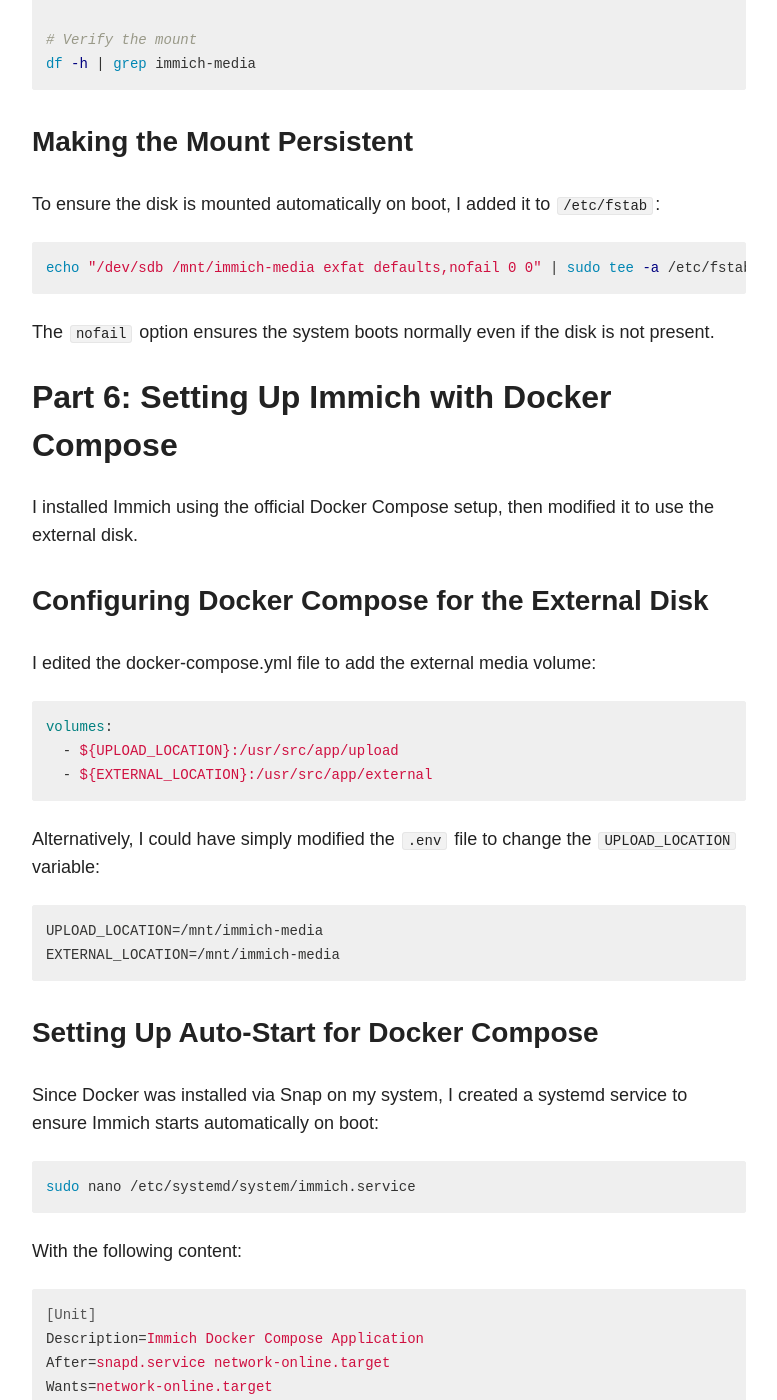
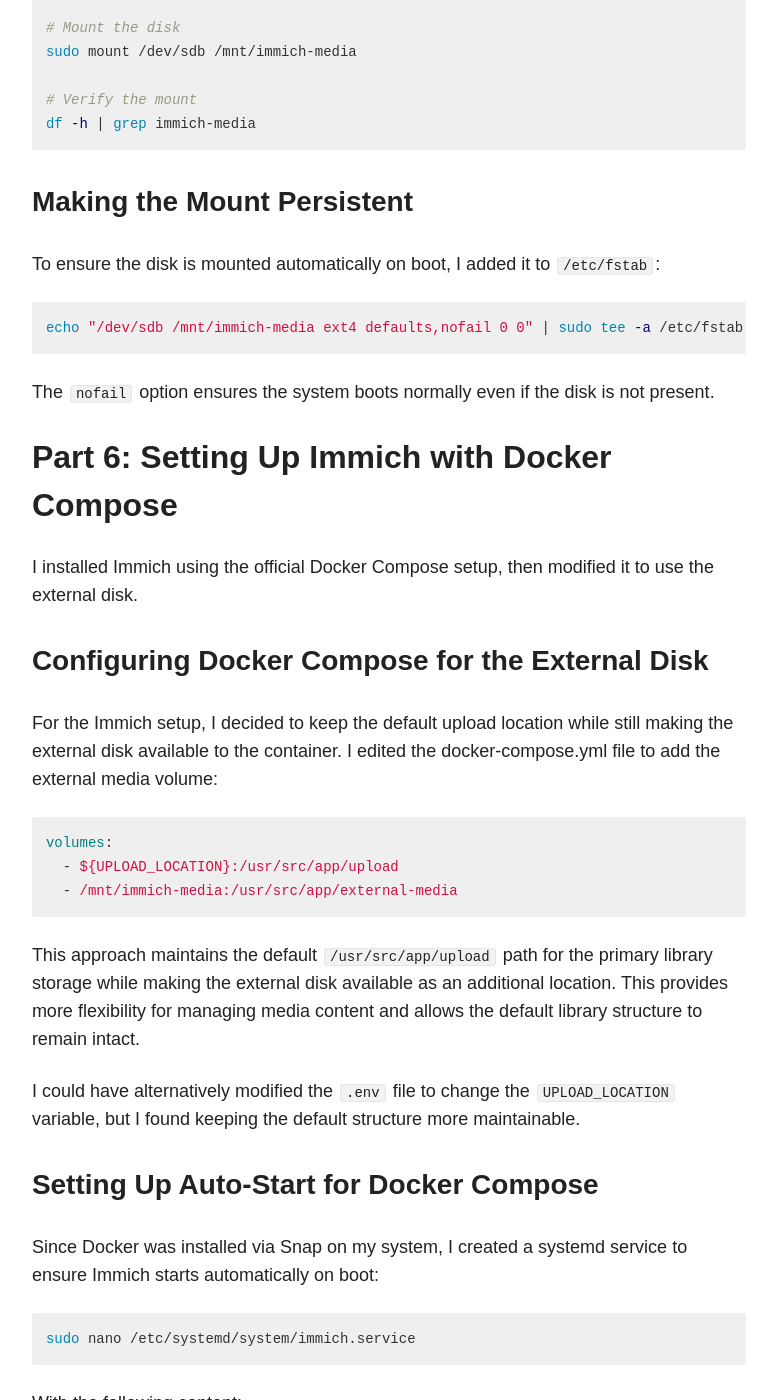
Before and after one commit to DevanR/devanr.github.io, a Jekyll site: the page built from _posts/2025-03-28-immich-proxmox.md, in a window 1280 px wide and 1400 px high, scrolled down 6887 px. Shown: the whole window, without its empty margins (154-931 px from the left). Built offline with Jekyll 4.4.1, drawn with Linux system fonts in a browser that asks for light colours; nearby versions of some CDN libraries; some of the changed text lies outside the part shown.

Commit message:
Fixed post

````diff
--- a/_posts/2025-03-28-immich-proxmox.md
+++ b/_posts/2025-03-28-immich-proxmox.md
@@ -139,7 +139,7 @@ This relocated the backup data structures to the end of the disk. After verifica
 
 ### Creating a New Partition and Filesystem
 
-Since I wanted to use this as a fresh disk for Immich, I created a new partition table and formatted it with exFAT for good cross-platform compatibility:
+Since I wanted to use this as a fresh disk for Immich, I created a new partition table and formatted it with ext4:
 
 ```bash
 # Create a new empty GPT partition table
@@ -150,11 +150,11 @@ gdisk /dev/sdb
 # Type '0700' for basic data partition
 # Type 'w' to write changes
 
-# Format with exFAT
-apt-get update
-apt-get install exfat-fuse exfat-utils
-mkfs.exfat /dev/sdb1
+# Format with ext4 (not exFAT as initially planned)
+mkfs.ext4 /dev/sdb
 ```
+
+I initially planned to use exFAT for better cross-platform compatibility, but ultimately went with ext4 as it's the native Linux filesystem with better performance, journaling for improved data integrity, and is fully supported by default in Linux systems.
 
 ## Part 3: Adding the Disk to ProxMox
 
@@ -228,7 +228,7 @@ df -h | grep immich-media
 To ensure the disk is mounted automatically on boot, I added it to `/etc/fstab`:
 
 ```bash
-echo "/dev/sdb /mnt/immich-media exfat defaults,nofail 0 0" | sudo tee -a /etc/fstab
+echo "/dev/sdb /mnt/immich-media ext4 defaults,nofail 0 0" | sudo tee -a /etc/fstab
 ```
 
 The `nofail` option ensures the system boots normally even if the disk is not present.
@@ -239,20 +239,17 @@ I installed Immich using the official Docker Compose setup, then modified it to
 
 ### Configuring Docker Compose for the External Disk
 
-I edited the docker-compose.yml file to add the external media volume:
+For the Immich setup, I decided to keep the default upload location while still making the external disk available to the container. I edited the docker-compose.yml file to add the external media volume:
 
 ```yaml
 volumes:
   - ${UPLOAD_LOCATION}:/usr/src/app/upload
-  - ${EXTERNAL_LOCATION}:/usr/src/app/external
+  - /mnt/immich-media:/usr/src/app/external-media
 ```
 
-Alternatively, I could have simply modified the `.env` file to change the `UPLOAD_LOCATION` variable:
+This approach maintains the default `/usr/src/app/upload` path for the primary library storage while making the external disk available as an additional location. This provides more flexibility for managing media content and allows the default library structure to remain intact.
 
-```
-UPLOAD_LOCATION=/mnt/immich-media
-EXTERNAL_LOCATION=/mnt/immich-media
-```
+I could have alternatively modified the `.env` file to change the `UPLOAD_LOCATION` variable, but I found keeping the default structure more maintainable.
 
 ### Setting Up Auto-Start for Docker Compose
 
````
Also changed, not shown: 2 other files.
